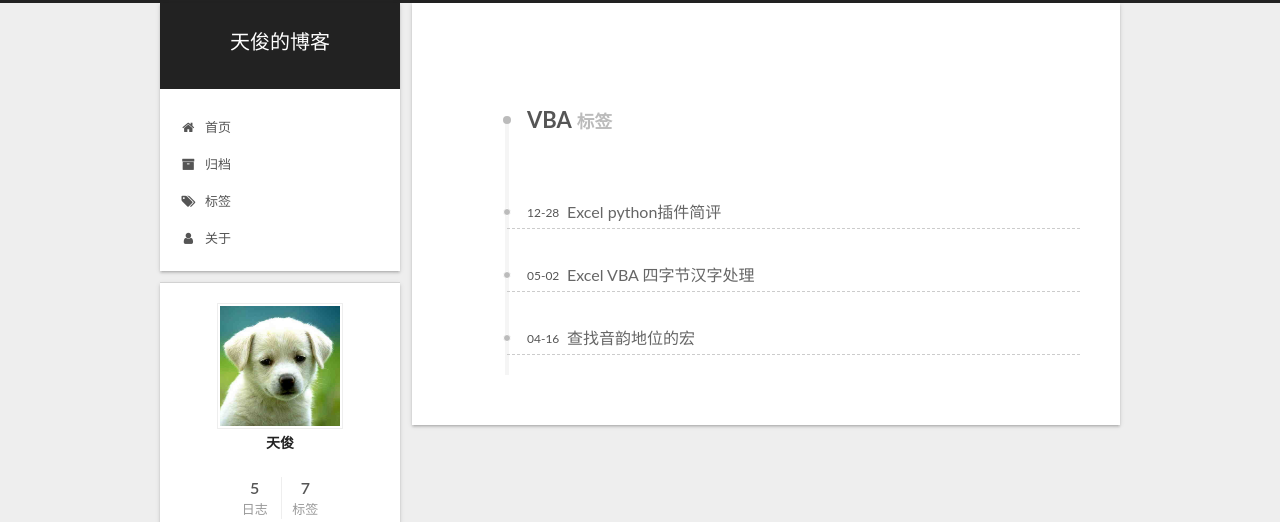
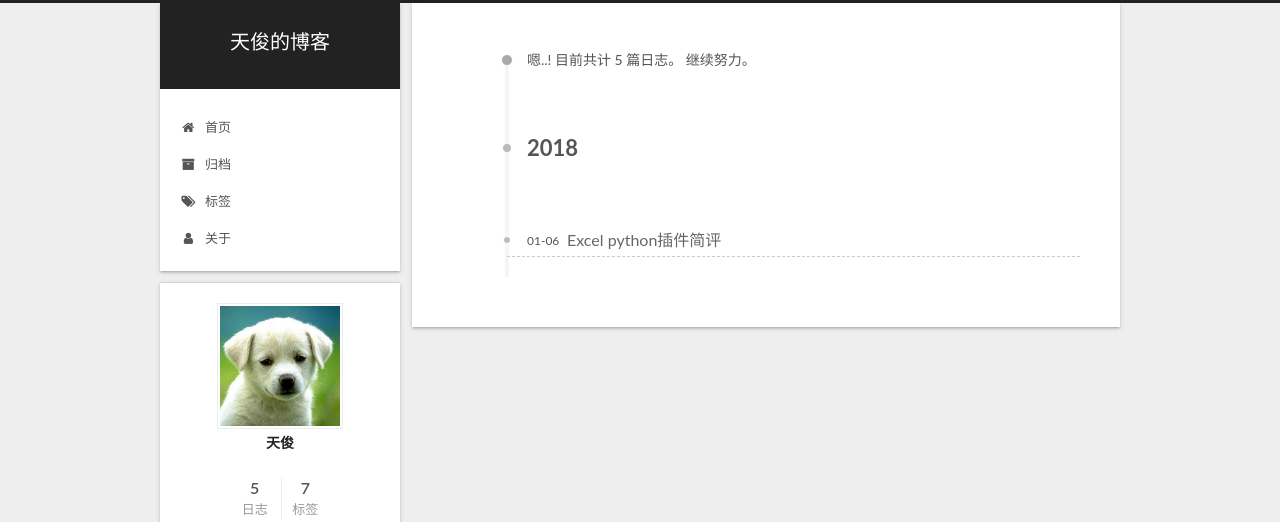
Before and after one commit to andygaotian/HexoGao, a plain HTML site: page archives/2018/01/index.html in a window 1280 px wide. Shown: the top 522 px of the page. Drawn offline with Linux system fonts and the light colour scheme.

Commit message:
Site updated: 2019-01-05 12:11:50

```diff
--- a/tags/VBA/index.html
+++ b/archives/2018/01/index.html
@@ -79,7 +79,7 @@
 
 <meta property="og:type" content="website">
 <meta property="og:title" content="天俊的博客">
-<meta property="og:url" content="http://yoursite.com/tags/VBA/index.html">
+<meta property="og:url" content="http://yoursite.com/archives/2018/01/index.html">
 <meta property="og:site_name" content="天俊的博客">
 <meta property="og:locale" content="zh-Hans">
 <meta name="twitter:card" content="summary">
@@ -113,13 +113,13 @@
 
 
 
-  <link rel="canonical" href="http://yoursite.com/tags/VBA/">
+  <link rel="canonical" href="http://yoursite.com/archives/2018/01/">
 
 
 
 
 
-  <title>标签: VBA | 天俊的博客</title>
+  <title>归档 | 天俊的博客</title>
 
 
 
@@ -138,7 +138,7 @@
 
 
 
-  <div class="container sidebar-position-left ">
+  <div class="container sidebar-position-left page-archive">
     <div class="headband"></div>
 
     <header id="header" class="header" itemscope="" itemtype="http://schema.org/WPHeader">
@@ -235,13 +235,31 @@
 
 
 
-  <div class="post-block tag">
+  <div class="post-block archive">
+    <div id="posts" class="posts-collapse">
+      <span class="archive-move-on"></span>
 
-    <div id="posts" class="posts-collapse">
-      <div class="collection-title">
-        <h1>VBA<small>标签</small>
-        </h1>
-      </div>
+      <span class="archive-page-counter">
+
+
+
+
+
+        嗯..! 目前共计 5 篇日志。 继续努力。
+      </span>
+
+
+
+
+
+
+
+
+
+          <div class="collection-title">
+            <h1 class="archive-year" id="archive-year-2018">2018</h1>
+          </div>
+
 
 
 
@@ -260,8 +278,8 @@
       </h2>
 
       <div class="post-meta">
-        <time class="post-time" itemprop="dateCreated" datetime="2018-12-28T11:10:31+08:00" content="2018-12-28">
-          12-28
+        <time class="post-time" itemprop="dateCreated" datetime="2018-01-06T22:10:31+08:00" content="2018-01-06">
+          01-06
         </time>
       </div>
 
@@ -272,59 +290,9 @@
 
 
 
-  <article class="post post-type-normal" itemscope="" itemtype="http://schema.org/Article">
-    <header class="post-header">
+    </div>
+  </div>
 
-      <h2 class="post-title">
-
-            <a class="post-title-link" href="/2013/Excel-VBA-四字节汉字处理/" itemprop="url">
-
-                <span itemprop="name">Excel VBA 四字节汉字处理</span>
-
-            </a>
-
-      </h2>
-
-      <div class="post-meta">
-        <time class="post-time" itemprop="dateCreated" datetime="2013-05-02T23:12:26+08:00" content="2013-05-02">
-          05-02
-        </time>
-      </div>
-
-    </header>
-  </article>
-
-
-
-
-
-  <article class="post post-type-normal" itemscope="" itemtype="http://schema.org/Article">
-    <header class="post-header">
-
-      <h2 class="post-title">
-
-            <a class="post-title-link" href="/2012/查找音韵地位的宏/" itemprop="url">
-
-                <span itemprop="name">查找音韵地位的宏</span>
-
-            </a>
-
-      </h2>
-
-      <div class="post-meta">
-        <time class="post-time" itemprop="dateCreated" datetime="2012-04-16T22:54:18+08:00" content="2012-04-16">
-          04-16
-        </time>
-      </div>
-
-    </header>
-  </article>
-
-
-
-    </div>
-
-  </div>
 
 
 
--- a/css/main.css
+++ b/css/main.css
@@ -1823,7 +1823,7 @@ pre .javascript .function {
   width: 4px;
   height: 4px;
   border-radius: 50%;
-  background: #e2ff2f;
+  background: #cb70a6;
 }
 .links-of-blogroll {
   font-size: 13px;
```
Also changed, not shown: 2013/Excel-VBA-四字节汉字处理/index.html (+4 -4 lines), 2018/Excel-python插件简评/index.html (+7 -7 lines), about/index.html (+13 -11 lines), archives/2018/index.html (+2 -2 lines), archives/index.html (+2 -2 lines), index.html (+2 -2 lines), tags/Excel/index.html (+2 -2 lines), tags/Python/index.html (+2 -2 lines).
